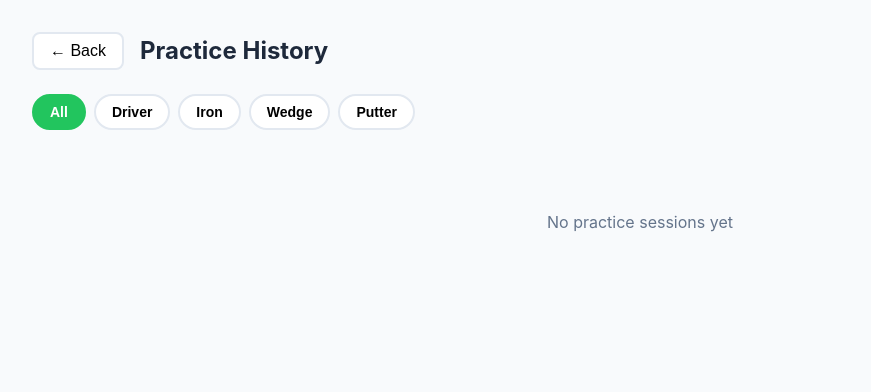
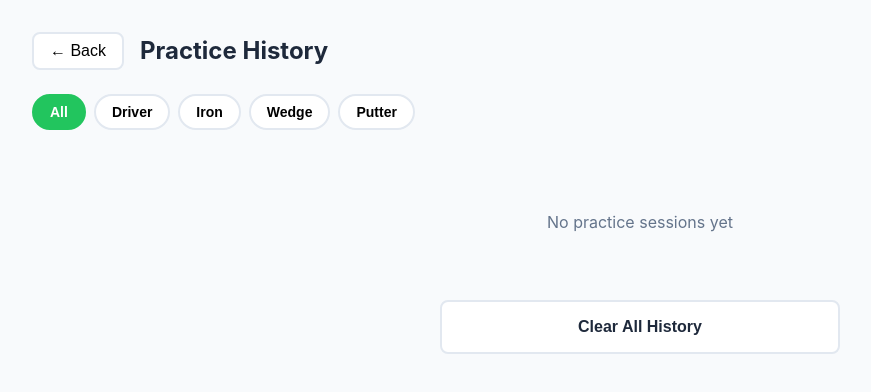
Before and after one commit to dankema1/allswing-golf-tracker, a website built with Vite: page index.html in a window 1280 px wide. Both pictures are taken after a click on the button "View History". Shown: the whole page, without its empty margins (0-871 px from the left). Built offline with nearby package versions, Linux system fonts and the light colour scheme.

Commit message:
Update index.html

```diff
--- a/index.html
+++ b/index.html
@@ -344,6 +344,9 @@
     <div id="history-list" class="history-list">
       <!-- Dynamically populated -->
     </div>
+    <div class="history-actions">
+    <button id="clear-history-btn" class="secondary-btn">Clear All History</button>
+  </div>
   </div>
 
   <!-- Session Detail Modal -->
```
